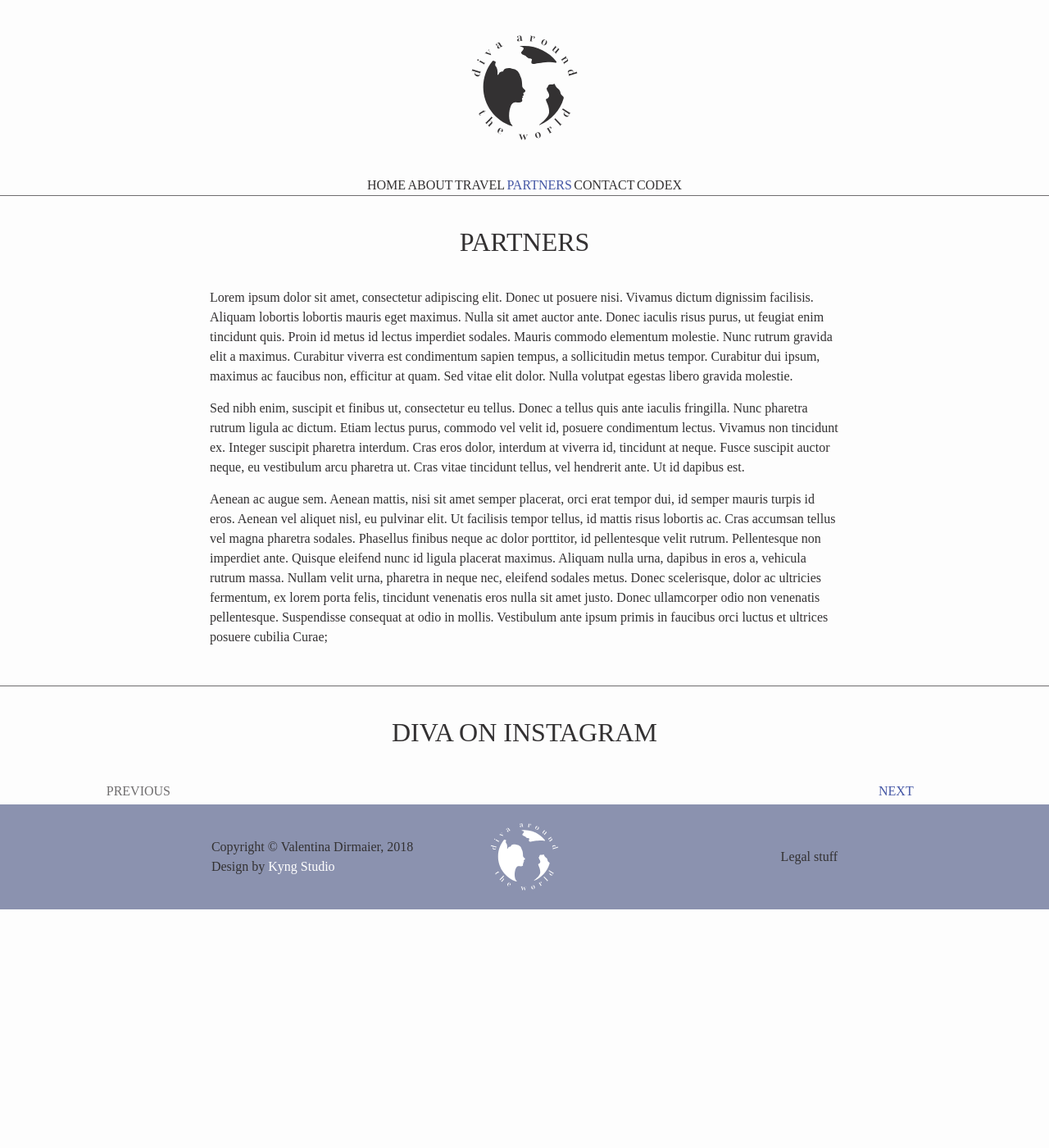
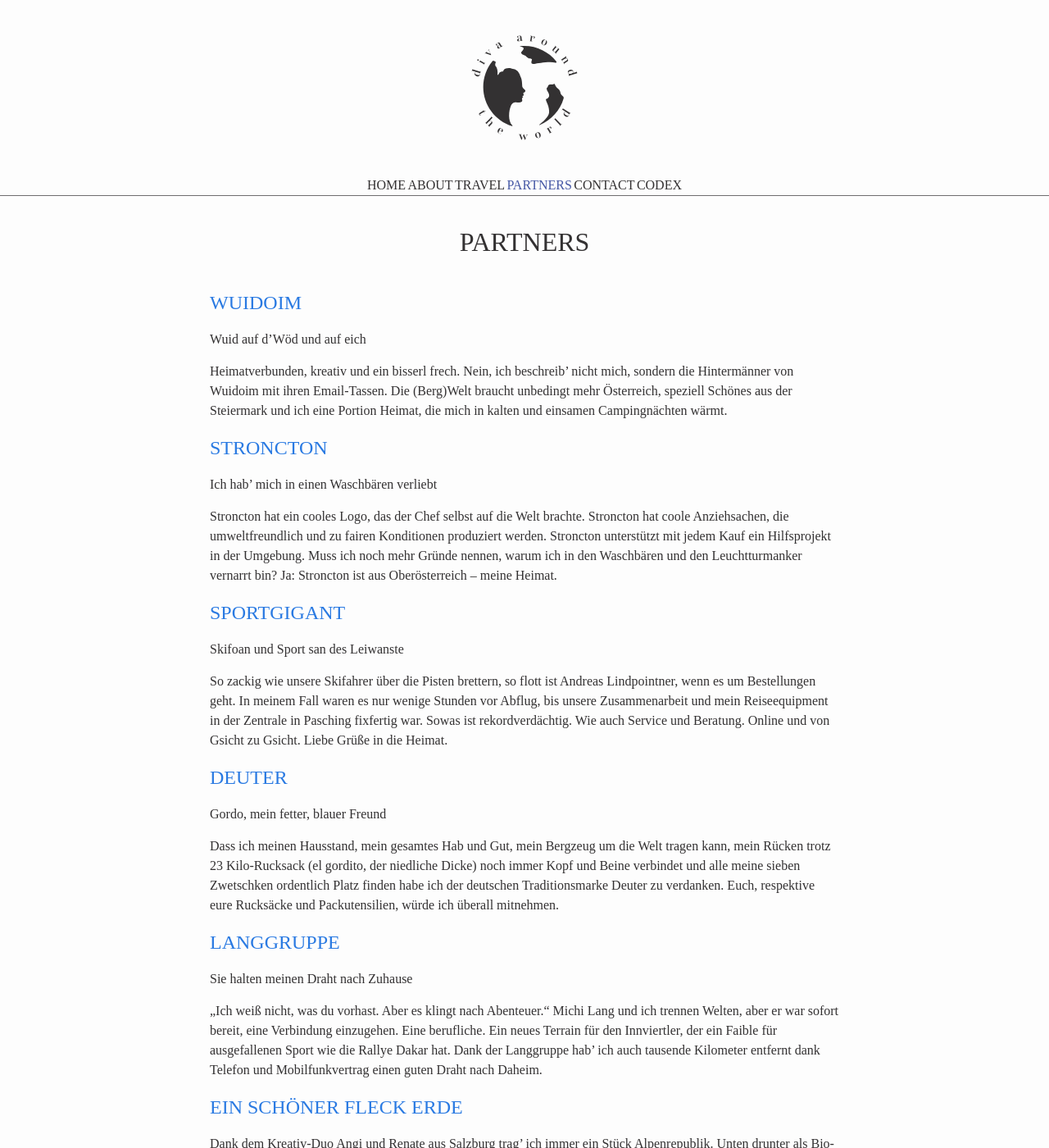
Before and after one commit to elroyK/divaaroundtheworld, a Jekyll site: the page built from 3-partners.md, in a window 1280 px wide and 1400 px high. Shown: the whole window at 82% size. Built offline with Jekyll 4.4.1, drawn with Linux system fonts in a browser that asks for light colours; nearby versions of some CDN libraries; some web fonts are replaced; some of the changed text lies outside the part shown.

Commit message:
Added articles

```diff
--- a/3-partners.md
+++ b/3-partners.md
@@ -5,8 +5,42 @@ permalink: /partners/
 menu: true
 ---
 
-Lorem ipsum dolor sit amet, consectetur adipiscing elit. Donec ut posuere nisi. Vivamus dictum dignissim facilisis. Aliquam lobortis lobortis mauris eget maximus. Nulla sit amet auctor ante. Donec iaculis risus purus, ut feugiat enim tincidunt quis. Proin id metus id lectus imperdiet sodales. Mauris commodo elementum molestie. Nunc rutrum gravida elit a maximus. Curabitur viverra est condimentum sapien tempus, a sollicitudin metus tempor. Curabitur dui ipsum, maximus ac faucibus non, efficitur at quam. Sed vitae elit dolor. Nulla volutpat egestas libero gravida molestie.
+## [WUIDOIM](https://www.instagram.com/wued.oim/?hl=de){: target="_blank"}
 
-Sed nibh enim, suscipit et finibus ut, consectetur eu tellus. Donec a tellus quis ante iaculis fringilla. Nunc pharetra rutrum ligula ac dictum. Etiam lectus purus, commodo vel velit id, posuere condimentum lectus. Vivamus non tincidunt ex. Integer suscipit pharetra interdum. Cras eros dolor, interdum at viverra id, tincidunt at neque. Fusce suscipit auctor neque, eu vestibulum arcu pharetra ut. Cras vitae tincidunt tellus, vel hendrerit ante. Ut id dapibus est.
+*Wuid auf d’Wöd und auf eich*
 
-Aenean ac augue sem. Aenean mattis, nisi sit amet semper placerat, orci erat tempor dui, id semper mauris turpis id eros. Aenean vel aliquet nisl, eu pulvinar elit. Ut facilisis tempor tellus, id mattis risus lobortis ac. Cras accumsan tellus vel magna pharetra sodales. Phasellus finibus neque ac dolor porttitor, id pellentesque velit rutrum. Pellentesque non imperdiet ante. Quisque eleifend nunc id ligula placerat maximus. Aliquam nulla urna, dapibus in eros a, vehicula rutrum massa. Nullam velit urna, pharetra in neque nec, eleifend sodales metus. Donec scelerisque, dolor ac ultricies fermentum, ex lorem porta felis, tincidunt venenatis eros nulla sit amet justo. Donec ullamcorper odio non venenatis pellentesque. Suspendisse consequat at odio in mollis. Vestibulum ante ipsum primis in faucibus orci luctus et ultrices posuere cubilia Curae;
+Heimatverbunden, kreativ und ein bisserl frech. Nein, ich beschreib’ nicht mich, sondern die Hintermänner von Wuidoim mit ihren Email-Tassen. Die (Berg)Welt braucht unbedingt mehr Österreich, speziell Schönes aus der Steiermark und ich eine Portion Heimat, die mich in kalten und einsamen Campingnächten wärmt.
+
+## [STRONCTON](https://www.stroncton.com){: target="_blank"}
+
+*Ich hab’ mich in einen Waschbären verliebt*
+
+Stroncton hat ein cooles Logo, das der Chef selbst auf die Welt brachte. Stroncton hat coole Anziehsachen, die umweltfreundlich und zu fairen Konditionen produziert werden. Stroncton unterstützt mit jedem Kauf ein Hilfsprojekt in der Umgebung. Muss ich noch mehr Gründe nennen, warum ich in den Waschbären und den Leuchtturmanker vernarrt bin? Ja: Stroncton ist aus Oberösterreich – meine Heimat.
+
+## [SPORTGIGANT](https://sportgigant.at){: target="_blank"}
+
+*Skifoan und Sport san des Leiwanste*
+
+So zackig wie unsere Skifahrer über die Pisten brettern, so flott ist Andreas Lindpointner, wenn es um Bestellungen geht. In meinem Fall waren es nur wenige Stunden vor Abflug, bis unsere Zusammenarbeit und mein Reiseequipment in der Zentrale in Pasching fixfertig war. Sowas ist rekordverdächtig. Wie auch Service und Beratung. Online und von Gsicht zu Gsicht. Liebe Grüße in die Heimat.
+
+## [DEUTER](https://www.deuter.com/DE/en/index.html){: target="_blank"}
+
+*Gordo, mein fetter, blauer Freund*
+
+Dass ich meinen Hausstand, mein gesamtes Hab und Gut, mein Bergzeug um die Welt tragen kann, mein Rücken trotz 23 Kilo-Rucksack (el gordito, der niedliche Dicke) noch immer Kopf und Beine verbindet und alle meine sieben Zwetschken ordentlich Platz finden habe ich der deutschen Traditionsmarke Deuter zu verdanken. Euch, respektive eure Rucksäcke und Packutensilien, würde ich überall mitnehmen.
+
+## [LANGGRUPPE](https://www.langgruppe.com){: target="_blank"}
+
+*Sie halten meinen Draht nach Zuhause*
+
+„Ich weiß nicht, was du vorhast. Aber es klingt nach Abenteuer.“ Michi Lang und ich trennen Welten, aber er war sofort bereit, eine Verbindung einzugehen. Eine berufliche. Ein neues Terrain für den Innviertler, der ein Faible für ausgefallenen Sport wie die Rallye Dakar hat. Dank der Langgruppe hab’ ich auch tausende Kilometer entfernt dank Telefon und Mobilfunkvertrag einen guten Draht nach Daheim.
+
+## [EIN SCHÖNER FLECK ERDE](https://www.esfe.at){: target="_blank"}
+
+Dank dem Kreativ-Duo Angi und Renate aus Salzburg trag’ ich immer ein Stück Alpenrepublik. Unten drunter als Bio-Unterwäsche, die schlüpfrig-drollig an die höchsten Erhebungen oder Schluchten der Heimat erinnern: Liebeseck, Höllental, Hochglück oder Teufelslöcher. Bin gespannt, wenn es der Hochlecken aus meinem Bundesland ins Sortiment schafft ;)
+
+## [OUTKOMM](https://pr.outkomm.com){: target="_blank"}
+
+*Überleben in der Wildbahn*
+
+Natur und Kommunikation. Der kleinste gemeinsame Nenner war mit der Agentur Outkomm schnell gefunden. Stefan Becker, der in Innsbruck den österreichischen Markt für namhafte Sportmarken betreut, schnürte mir schnell ein Paket mit der notwendigen Ausrüstung fürs Überleben in der Natur als Alleinreisende.
--- a/_includes/footer.html
+++ b/_includes/footer.html
@@ -1,10 +1,9 @@
 <footer>
     <div id="copyrights">
         <p class="editable">Copyright &copy; Valentina Dirmaier, {{ "now" | date: "%Y" }}</p>
-        <p>Design by <a href="//wwww.kyng.be">Kyng Studio</a></p>
     </div>
     <div id="logo_container">
         <img src="/assets/img/datw-logo-white.svg" alt="" id="logo">
     </div>
-    <p id="legal" class="editable">Legal stuff</p>
+    <p>Design by <a href="//wwww.kyng.be">Kyng Studio</a></p>
 </footer>
--- a/_posts/2018-12-15-die-blaupause-endet.markdown
+++ b/_posts/2018-12-15-die-blaupause-endet.markdown
@@ -1,6 +1,6 @@
 ---
 layout: post
-title: Die Blaupause endet - Diva ist zurück
+title: Die Blaupause endet&#58; Diva ist zurück
 date: 2018-12-15 12:00:00
 categories:
   - Travel
```
Also changed, not shown: 2-travel.md (+2 -4 lines), 5-codex.md (+0 -14 lines).
